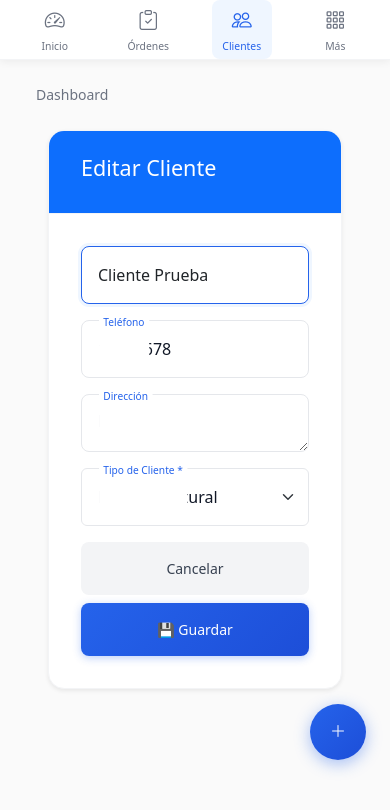
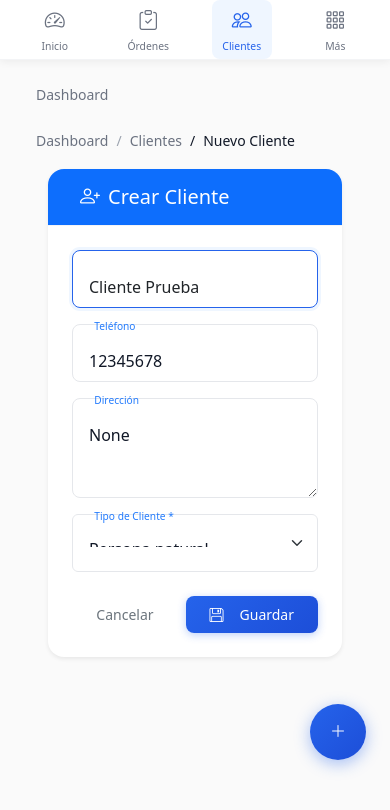
Before and after one commit to clgil/SGMegaPrintLab, a Flask app: page /clientes/editar/1 in a window 390 px wide. Shown: the top 810 px of the page. Run offline with Flask 3, Linux system fonts and the light colour scheme; a user stored in the database is signed in; some libraries are stand-ins or nearby versions.

Commit message:
Title: Refactorizar formulario crear cliente y estilos modo oscuro
Key features implemented:
- Actualizado taller_impresoras/templates/clientes/formulario.html con nueva estructura de formulario usando Bootstrap 5 Grid y Floating Labels
- Corregido problema visual en modo oscuro agregando estilos específicos para form-floating y autofill en taller_impresoras/static/css/custom.css
- Removida clase py-3 de inputs/selects en form-floating para corregir altura predeterminada
- Añadido estilo explícito de altura 100px al textarea de dirección
- Implementado select con opción por defecto oculta para tipo de cliente
- Reemplazados emojis por iconos nativos de Bootstrap Icons
- Añadida ruta completa de breadcrumbs: Dashboard > Clientes > Nuevo Cliente
- Solucionados conflictos de autocompletado del navegador en modo oscuro

El formulario ahora tiene una mejor experiencia de usuario con una estructura responsive y una correcta visualización en ambos modos de color.

```diff
--- a/taller_impresoras/static/css/custom.css
+++ b/taller_impresoras/static/css/custom.css
@@ -2230,3 +2230,41 @@ i[title]:hover {
         margin-left: var(--sidebar-width-collapsed) !important;
     }
 }
+
+/* ==========================================================================
+   Ajustes para Floating Labels y Autofill en Modo Oscuro
+   ========================================================================== */
+
+/* 1. Elimina recuadros negros en el pseudoelemento ::after de las etiquetas flotantes */
+.form-floating > label,
+.form-floating > label::after {
+    background-color: transparent !important;
+}
+
+/* 2. Asegura contraste y lectura adecuada de la etiqueta flotante */
+.form-floating > .form-control:focus ~ label,
+.form-floating > .form-control:not(:placeholder-shown) ~ label,
+.form-floating > .form-select ~ label {
+    color: var(--bs-primary, #0d6efd) !important;
+    opacity: 0.9;
+}
+
+/* 3. Corrección de Autofill del navegador en modo oscuro */
+input:-webkit-autofill,
+input:-webkit-autofill:hover,
+input:-webkit-autofill:focus,
+textarea:-webkit-autofill,
+textarea:-webkit-autofill:hover,
+textarea:-webkit-autofill:focus,
+select:-webkit-autofill,
+select:-webkit-autofill:hover,
+select:-webkit-autofill:focus {
+    -webkit-text-fill-color: #ffffff !important;
+    -webkit-box-shadow: 0 0 0px 1000px #1e293b inset !important;
+    transition: background-color 5000s ease-in-out 0s;
+}
+
+/* 4. Altura predeterminada del textarea flotante */
+.form-floating > textarea.form-control {
+    height: 100px;
+}
--- a/taller_impresoras/templates/clientes/formulario.html
+++ b/taller_impresoras/templates/clientes/formulario.html
@@ -3,41 +3,55 @@
 {% block title %}{{ accion }} Cliente - Taller de Impresoras{% endblock %}
 
 {% block content %}
+<nav class="breadcrumbs mb-3">
+    <div class="breadcrumb-item">
+        <a href="/">Dashboard</a>
+    </div>
+    <div class="breadcrumb-item">
+        <a href="/clientes/">Clientes</a>
+    </div>
+    <div class="breadcrumb-item active">Nuevo Cliente</div>
+</nav>
+
 <div class="container-fluid">
     <div class="row justify-content-center">
         <div class="col-md-10 col-lg-8">
-            <div class="card shadow-sm">
-                <div class="card-header bg-primary text-white">
-                    <h4>{{ accion }} Cliente</h4>
+            <div class="card shadow-sm border-0">
+                <div class="card-header bg-primary text-white py-3">
+                    <h4 class="mb-0 fs-5"><i class="bi bi-person-plus me-2"></i>Crear Cliente</h4>
                 </div>
-                <div class="card-body">
+                <div class="card-body p-4">
                     <form method="POST" action="{% if cliente %}{{ url_for('clientes.editar', id=cliente.id) }}{% else %}{{ url_for('clientes.nuevo') }}{% endif %}">
-                        <div class="row">
-                            <div class="col-12 col-md-6 mb-3">
+                        <div class="row g-3">
+                            <!-- Nombre -->
+                            <div class="col-12 col-md-6">
                                 <div class="form-floating">
-                                    <input type="text" class="form-control py-3" id="nombre" name="nombre" value="{{ cliente.nombre if cliente else '' }}" required autofocus placeholder="Nombre Completo">
+                                    <input type="text" class="form-control" id="nombre" name="nombre" value="{{ cliente.nombre if cliente else '' }}" required autofocus placeholder="Nombre Completo">
                                     <label for="nombre">Nombre Completo *</label>
                                 </div>
                             </div>
 
-                            <div class="col-12 col-md-6 mb-3">
+                            <!-- Teléfono -->
+                            <div class="col-12 col-md-6">
                                 <div class="form-floating">
-                                    <input type="text" class="form-control py-3" id="telefono" name="telefono" value="{{ cliente.telefono if cliente else '' }}" placeholder="Teléfono">
+                                    <input type="tel" class="form-control" id="telefono" name="telefono" value="{{ cliente.telefono if cliente else '' }}" placeholder="Teléfono">
                                     <label for="telefono">Teléfono</label>
                                 </div>
                             </div>
-                        </div>
 
-                        <div class="mb-3">
+                            <!-- Dirección -->
+                            <div class="col-12">
                                 <div class="form-floating">
-                                <textarea class="form-control py-3" id="direccion" name="direccion" rows="2" placeholder="Dirección">{{ cliente.direccion if cliente else '' }}</textarea>
+                                    <textarea class="form-control" id="direccion" name="direccion" placeholder="Dirección" style="height: 100px;">{{ cliente.direccion if cliente else '' }}</textarea>
                                     <label for="direccion">Dirección</label>
                                 </div>
                             </div>
 
-                        <div class="mb-3">
+                            <!-- Tipo de Cliente -->
+                            <div class="col-12">
                                 <div class="form-floating">
-                                <select class="form-select py-3" id="tipo_cliente" name="tipo_cliente" required placeholder="Tipo de Cliente">
+                                    <select class="form-select" id="tipo_cliente" name="tipo_cliente" required aria-label="Tipo de Cliente">
+                                        <option value="" disabled selected hidden>Seleccione una opción...</option>
                                         {% set tipos = tipos_cliente if tipos_cliente else ['TCP', 'Mypyme', 'PDL', 'Empresa Estatal', 'CNA', 'CPA', 'Persona natural'] %}
                                         {% for tipo in tipos %}
                                         <option value="{{ tipo }}" {% if cliente and cliente.tipo_cliente == tipo %}selected{% endif %}>{{ tipo }}</option>
@@ -47,9 +61,13 @@
                                 </div>
                             </div>
 
-                        <div class="d-grid gap-2 d-md-flex justify-content-md-end">
-                            <a href="{{ url_for('clientes.index') }}" class="btn btn-secondary py-3 d-block d-sm-inline-block w-100 w-sm-auto" style="min-height: 48px;">Cancelar</a>
-                            <button type="submit" class="btn btn-primary py-3 d-block d-sm-inline-block w-100 w-sm-auto" style="min-height: 48px;">💾 Guardar</button>
+                            <!-- Botones -->
+                            <div class="col-12 d-flex justify-content-end gap-2 mt-4">
+                                <a href="{{ url_for('clientes.index') }}" class="btn btn-outline-secondary px-4 py-2">Cancelar</a>
+                                <button type="submit" class="btn btn-primary px-4 py-2 d-inline-flex align-items-center">
+                                    <i class="bi bi-floppy me-2"></i> Guardar
+                                </button>
+                            </div>
                         </div>
                     </form>
                 </div>
```
Also changed, not shown: 1 other file. Lines whose indentation alone changed are shown as unchanged.
